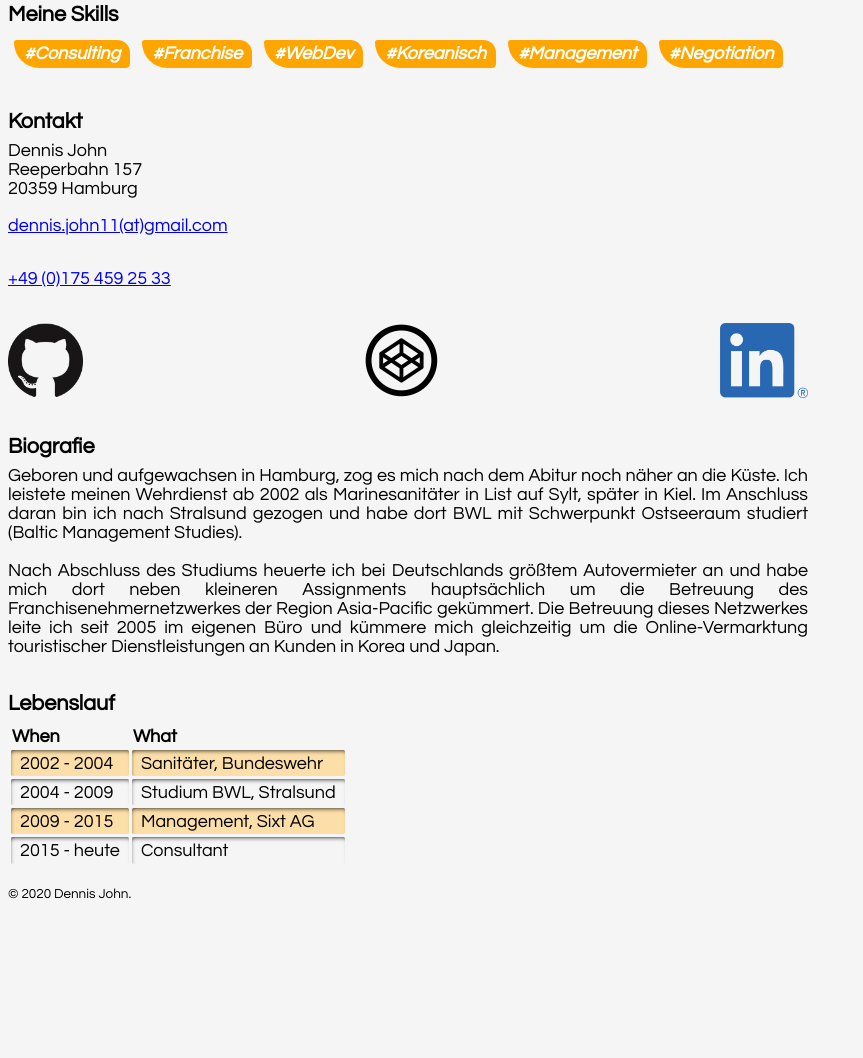
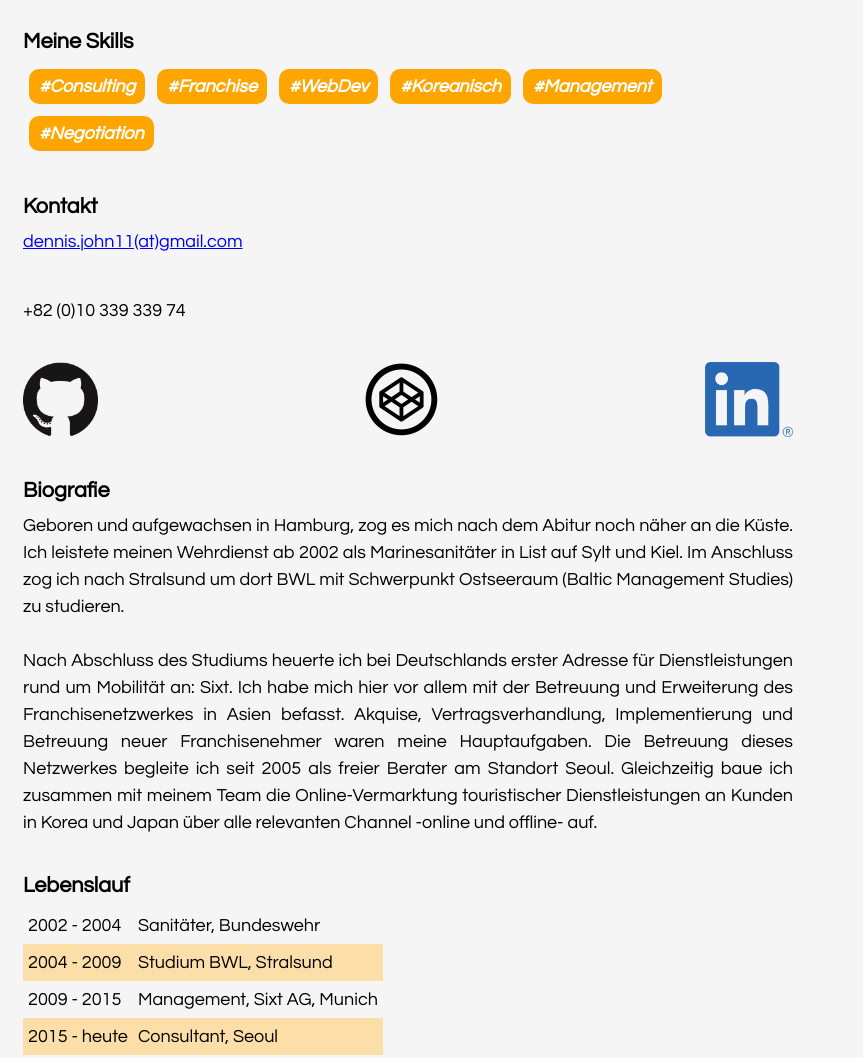
Before and after one commit to djo42/personal-website, a website: page index.html in a window 1280 px wide. Shown: the part 826-1884 px from the top of the page, without its empty margins (0-863 px from the left). Before the commit the page ends 1740 px from the top, so only its background shows below. Drawn offline with Linux system fonts and the light colour scheme.

Commit message:
Update content and clean-up CSS

```diff
--- a/css/styles.css
+++ b/css/styles.css
@@ -1,4 +1,8 @@
 /* Unique Main Tags */
+
+* {
+    box-sizing: border-box;
+}
 
 h1 {
     margin-top: 0px;
@@ -14,9 +18,6 @@ h2 {
 nav {
     height: 30px;
     margin: 0px;
-    /* background-color: orange;
-    padding: 10px 10px 0px 10px;
-    border-radius: 3px 15px 5px 30px; */
 }
 
 html {
@@ -26,7 +27,9 @@ html {
 body {
     font-family: 'Questrial', sans-serif;
     font-size: 112.5%;
+    line-height: 1.5em;
     background-color: whitesmoke;
+    padding: 15px;
 }
 
 header {
@@ -57,25 +60,22 @@ a {
 /* Table Styles */
 
 table {
+    font-family: 'Questrial', sans-serif;
+    font-size: 100%;
     display: flex;
-    /* align-items: stretch; */
-    width: auto;
-    text-align: left;
-    border-collapse: separate;
-    border-spacing: 0.2em;
-  }
-
- td {
-    padding: .2em .5em;
-    border-radius: .1em;
+    border-collapse: collapse;
+    margin: 0;
+    padding: 0;
+    width:100%;
   }
 
 
   td {
     font-style: italicnormal;
     text-align: left;
-    box-shadow: inset 1px 3px 5px -3px black;
+    padding: 5px;
   }
+
 
   tbody tr:nth-child(even) {
     background-color: rgb(252, 222, 168);
@@ -94,14 +94,6 @@ table {
     height: auto;
 }
 
-#interests {
-
-}
-
-#skills {
-
-}
-
 #main-contact {
     display: flex;
     flex-direction: column;
@@ -116,14 +108,6 @@ table {
 
 }
 
-#bio {
-
-}
-
-#cv {
-
-}
-
 #bio-outline {
     text-align: justify;
 }
@@ -133,13 +117,13 @@ table {
 
 .Pictures {
     width: 100%;
-    max-width: 768px;
     height: auto;
     margin: 0;
 }
 
 .pic-title {
-    font-size: 75%;
+    font-size: 100%;
+    line-height: 1em;
 }
 
 .tag-list {
@@ -151,32 +135,29 @@ table {
     align-items: stretch;
     list-style: none;
     list-style-position: inside;
-    /* justify-content: space-around; */
 }
 
 .tag-list-item {
     text-indent: 0px;
-    /* box-sizing: content-box; */
     box-shadow: orange;
     font-size: 100%;
     font-style: italic;
     font-weight: bold;
     color: white;
     width:auto;
-    height: 20px;
+    height: auto;
     margin: 6px;
     padding: 4px 10px 4px 10px;
     text-align: center;
     border: 1px orange;
     background-color: orange;
-    border-radius: 3px 15px 5px 30px;
+    border-radius: 10px;
 }
 
 .nav-item {
     text-indent: 0px;
     text-decoration: none;
     text-align: center;
-    /* box-sizing: content-box; */
     font-size: 100%;
     font-style: normal;
     font-weight: bold;
@@ -188,23 +169,7 @@ table {
     text-align: center;
     border: 1px silver;
     background-color: silver;
-    border-radius: 3px 15px 5px 30px;
-
-}
-
-.logo-pool {
-
-}
-
-.centered-pic-link {
-
-}
-
-.socnet-logo {
-
-}
-
-.centered-pic-link {
+    border-radius: 10px;
 
 }
 
--- a/css/styles_old.css
+++ /dev/null
@@ -1,185 +0,0 @@
-* {
-    box-sizing: border-box;
-}
-
-body {
-    font-family: 'Questrial', sans-serif;
-    font-size: 112.5%;
-
-    /* display: grid;
-    grid-template-columns: minmax(0, 720px);
-    grid-template-rows: 3fr, auto;
-    padding: 20px; */
-}
-
-
-main {
-    display: flex;
-    flex-direction: column;
-    align-items: flex-start;
-}
-
-footer {
-
-}
-
-#Fig1 {
-    /* margin: 20px 0 0 0; */
-}
-
-.Pictures {
-    width: 100%;
-    max-width: 768px;
-    height: auto;
-    margin: 0;
-}
-
-table {
-    text-align: left;
-    table-layout: fixed;
-    width: 100%;
-}
-
-.logo-pool {
-    display:grid;
-    grid-template-columns: repeat(3, 33%);
-    grid-template-rows: 2, 8vw;
-    column-gap: 10px;
-    margin: auto;
-
-}
-
-.pic-title {
-    font-size: 75%;
-}
-
-h1 {
-    margin-top: 0;
-    margin-bottom: 12px;
-}
-
-h2 {
-    font-size: 110%;
-    font-weight: bold;
-    margin-bottom: 8px;
-}
-
-ul {
-    margin-top: 8px;
-}
-
-.socnet-logo {
-    display:flex;
-    width: auto;
-    max-width: 8vw;
-    min-width: 80px;
-    height: auto;
-}
-
-.centered-pic-link {
-    display:flex;
-    justify-content: center;
-    align-items: center;
-
-}
-
-
-@media only screen and (min-width: 769px) {
-
-    body {
-        display: grid;
-        grid-template-columns: repeat(2,50fr);
-        grid-template-rows: 3, 33.3fr;
-        font-family: 'Questrial', sans-serif;
-        font-size: 112.5%;
-        padding: 20px;
-    }
-
-    header {
-        display:grid;
-        grid-template-columns: repeat(2,50%);
-        grid-template-rows: 1,50%;
-        grid-row: 1 / 1;
-        grid-column: 1 / -1;
-    }
-
-    main {
-        display: grid;
-        grid-template-columns: repeat(2, 50fr);
-        grid-template-rows: repeat(8, 10fr);
-        grid-row: 2/2;
-        grid-column: 1/-1;
-    }
-
-    #hdl-header {
-        grid-column: 1/1;
-        grid-row: 1/1;
-    }
-
-    nav {
-        display: flex;
-        align-items: center;
-        justify-content: space-around;
-        /*grid-column: 2/2;
-        grid-row: 1/1;*/
-    }
-
-    #Fig1 {
-        grid-column: 1/1;
-        grid-row: 1/3;
-        width: 40vw;
-        max-width: 768px;
-        height: auto;
-        margin: 0;
-    }
-
-    #Interessen {
-        grid-column: 2/2;
-        grid-row: 1/1;
-        width: 40vw;
-        margin: 0;
-    }
-
-    #Skills {
-        grid-column: 2/2;
-        grid-row: 2/2;
-        height: auto;
-        margin: 0;
-    }
-
-    #Kontakt {
-        grid-column:1/-1;
-        grid-row: 3/3;
-        height: auto;
-        margin: 0;
-    }
-
-    #Kontakt2 {
-        grid-column:1/-1;
-        grid-row: 4/4;
-        height: auto;
-        margin: 0;
-    }
-
-    #Bio {
-        grid-column:1/1;
-        grid-row: 5/5;
-        height: auto;
-        margin: 0;
-    }
-
-    #CV {
-        grid-column:2/2;
-        grid-row: 5/5;
-        height: auto;
-        margin: 0;
-    }
-
-    footer {
-        grid-column:1/-1;
-        grid-row: 6/6;
-        height: auto;
-        margin: 0;
-    }
-
-}
--- a/index.html
+++ b/index.html
@@ -14,7 +14,8 @@
         <nav id="nav-header">
             <a class="nav-item" href=#contact>Kontakt</a>
             <a class="nav-item" href=#interests>Interessen</a>
-            <a class="nav-item" href=#bio>Biografie</a>
+            <a class="nav-item" href=#bio>Bio</a>
+            <a class="nav-item" href=#cv>CV</a>
         </nav>
     </header>
     <main>
@@ -44,13 +45,8 @@
         </section>
         <section id="main-contact">
             <h2>Kontakt</h2>
-            <p>
-            Dennis John<br>
-            Reeperbahn 157<br>
-            20359 Hamburg<br>
-            </p>
-            <a href="mailto:dennis.john11@gmail.com">dennis.john11(at)gmail.com</a><br>
-            <a href="+491754592533">+49 (0)175 459 25 33</a>
+             <a href="mailto:dennis.john11@gmail.com">dennis.john11(at)gmail.com</a><br>
+             <p>+82 (0)10 339 339 74</p>
         </section>
         <section id="social-contact" class="logo-pool">
             <a class="centered-pic-link" href="href=https://github.com/djo42"><img class="socnet-logo" src=img/git-small.png alt="" height="75px"></a>
@@ -62,11 +58,11 @@
                 <h2>Biografie</h2>
                 <p id="bio-outline">
                     Geboren und aufgewachsen in Hamburg, zog es mich nach dem Abitur noch näher an die Küste.
-                    Ich leistete meinen Wehrdienst ab 2002 als Marinesanitäter in List auf Sylt, später in Kiel.
-                    Im Anschluss daran bin ich nach Stralsund gezogen und habe dort BWL mit Schwerpunkt Ostseeraum studiert (Baltic Management Studies).<br>
+                    Ich leistete meinen Wehrdienst ab 2002 als Marinesanitäter in List auf Sylt und Kiel.
+                    Im Anschluss zog ich nach Stralsund um dort BWL mit Schwerpunkt Ostseeraum (Baltic Management Studies) zu studieren.<br>
                     <br>
-                    Nach Abschluss des Studiums heuerte ich bei Deutschlands größtem Autovermieter an und habe mich dort neben kleineren Assignments hauptsächlich um die Betreuung des Franchisenehmernetzwerkes der Region Asia-Pacific gekümmert.
-                    Die Betreuung dieses Netzwerkes leite ich seit 2005 im eigenen Büro und kümmere mich gleichzeitig um die Online-Vermarktung touristischer Dienstleistungen an Kunden in Korea und Japan.
+                    Nach Abschluss des Studiums heuerte ich bei Deutschlands erster Adresse für Dienstleistungen rund um Mobilität an: Sixt. Ich habe mich hier vor allem mit der Betreuung und Erweiterung des Franchisenetzwerkes in Asien befasst. Akquise, Vertragsverhandlung, Implementierung und Betreuung neuer Franchisenehmer waren meine Hauptaufgaben.
+                    Die Betreuung dieses Netzwerkes begleite ich seit 2005 als freier Berater am Standort Seoul. Gleichzeitig baue ich zusammen mit meinem Team die Online-Vermarktung touristischer Dienstleistungen an Kunden in Korea und Japan über alle relevanten Channel -online und offline- auf.
                 </p>
                 </p>
             </article>
@@ -74,10 +70,6 @@
         <section id="cv">
             <h2>Lebenslauf</h2>
             <table>
-                <tr>
-                    <th>When</th>
-                    <th>What</th>
-                </tr>
                 <tr>
                     <td>2002 - 2004</td>
                     <td>Sanitäter, Bundeswehr</td>
@@ -88,11 +80,11 @@
                 </tr>
                 <tr>
                     <td>2009 - 2015</td>
-                    <td>Management, Sixt AG</td>
+                    <td>Management, Sixt AG, Munich</td>
                 </tr>
                 <tr>
                     <td>2015 - heute</td>
-                    <td>Consultant</td>
+                    <td>Consultant, Seoul </td>
                 </tr>
             </table>
         </section>
--- a/package.json
+++ b/package.json
@@ -17,6 +17,7 @@
   },
   "homepage": "https://github.com/djo42/personal-website#readme",
   "dependencies": {
+    "live-server": "^1.2.1",
     "node": "^14.5.0",
     "qs": ">=6.0.4",
     "sass": "^1.26.10",
```
Also changed, not shown: 1 other file.
